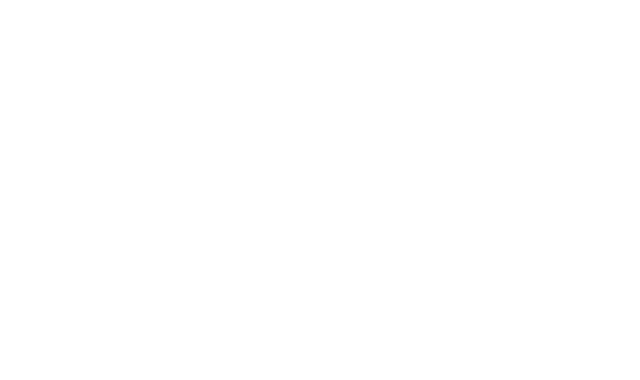
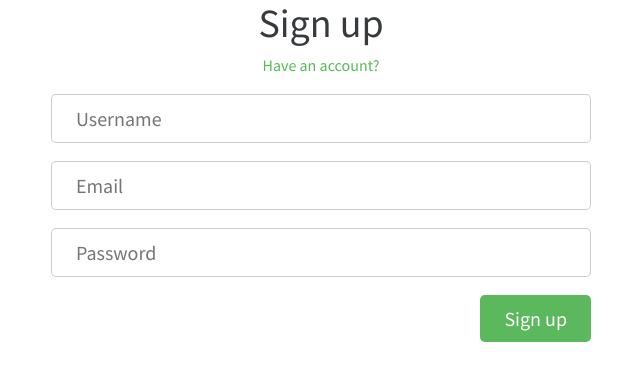
Before and after one commit to FrolovPavel/Medium-clone, a Vue app: page /#/register in a window 1280 px wide. Shown: the top 380 px of the page, without its empty margins (319-959 px from the left). Built offline with nearby package versions, Linux system fonts and the light colour scheme.

Commit message:
feat: add register page

```diff
--- a/src/App.vue
+++ b/src/App.vue
@@ -1,4 +1,9 @@
 <template>
   <div>
+    <router-view/>
   </div>
 </template>
+
+<style lang="scss">
+@import './assets/scss/main.scss';
+</style>
--- a/src/assets/scss/common.scss
+++ b/src/assets/scss/common.scss
@@ -1,10 +1,19 @@
+* {
+  font-family: "Source Sans Pro", sans-serif;
+  font-size: 16px;
+}
+
 .container {
   max-width: 1140px;
   margin: 0 auto;
   padding: 0 15px;
 }
 
-* {
-  font-family: "Source Sans Pro", sans-serif;
-  font-size: 16px;
+.link {
+  color: $green;
+
+  &:hover {
+    color: darken($green, 15%);
+    text-decoration: underline;
+  }
 }
--- a/src/assets/scss/main.scss
+++ b/src/assets/scss/main.scss
@@ -1,3 +1,4 @@
 @import 'normalize';
 @import 'fonts';
+@import 'vars';
 @import 'common';
--- a/src/assets/scss/vars.scss
+++ b/src/assets/scss/vars.scss
@@ -2,3 +2,11 @@
 
 $green: #5CB85C;
 $dark: #373a3c;
+$white: #fff;
+$grey: #999;
+$greyLight: #00000033;
+
+
+// BORDER-RADIUS
+$mainBR: 5px;
+$bigBR: 10px;
--- a/src/components/AppButton.vue
+++ b/src/components/AppButton.vue
@@ -1,13 +1,44 @@
 <template>
-
+  <button
+      class="button"
+      :class="`button--${view} button--${size}`"
+  >
+    <slot/>
+  </button>
 </template>
 
 <script>
 export default {
-  name: "AppButton"
+  name: 'AppButton',
+  props: {
+    view: {
+      type: String,
+      default: 'green'
+    },
+    size: {
+      type: String,
+      default: 'small'
+    }
+  }
 }
 </script>
 
-<style scoped>
+<style lang="scss">
+@import '../assets/scss/vars';
 
+.button {
+  border-radius: $mainBR;
+
+  //view
+  &--green {
+    background-color: $green;
+    color: $white;
+  }
+
+  //size
+  &--big {
+    padding: 12px 24px;
+    font-size: 20px;
+  }
+}
 </style>
--- a/src/components/AppInput.vue
+++ b/src/components/AppInput.vue
@@ -1,13 +1,37 @@
 <template>
-$END$
+  <input class="input" :type="type" :placeholder="placeholder"/>
 </template>
 
 <script>
 export default {
-name: "AppInput"
+  name: 'AppInput',
+  props: {
+    type: {
+      type: String,
+      default: 'text'
+    },
+    placeholder: {
+      type: String,
+      default: ''
+    }
+  }
 }
 </script>
 
-<style scoped>
+<style lang="scss">
+@import '../assets/scss/vars';
 
+.input {
+  padding: 12px 24px;
+  border-radius: $mainBR;
+  border: 1px solid $greyLight;
+  font-size: 20px;
+  font-weight: 500;
+  width: 100%;
+  color: $grey;
+
+  &:focus {
+    border-color: $green;
+  }
+}
 </style>
--- a/src/router/index.js
+++ b/src/router/index.js
@@ -0,0 +1,20 @@
+import Vue from 'vue'
+import VueRouter from 'vue-router'
+
+import Register from '@/views/Register.vue'
+
+Vue.use(VueRouter)
+
+const routes = [
+  {
+    path: '/register',
+    name: 'register',
+    component: Register,
+  },
+]
+
+const router = new VueRouter({
+  routes,
+})
+
+export default router
--- a/src/views/Register.vue
+++ b/src/views/Register.vue
@@ -1,27 +1,63 @@
 <template>
-  <div class="signup">
+  <div class="register">
     <div class="container">
-      <h1 class="signup__title">Sign in</h1>
+      <h1 class="register__title">Sign up</h1>
+      <router-link class="link" :to="{name: 'login'}">
+        Have an account?
+      </router-link>
+      <form class="register__form" @submit.prevent="onSubmit">
+        <app-input type="text" placeholder="Username"/>
+        <app-input type="email" placeholder="Email"/>
+        <app-input type="password" placeholder="Password"/>
+        <app-button class="register__btn" view="green" size="big">
+          Sign up
+        </app-button>
+      </form>
+
     </div>
   </div>
 </template>
 
 <script>
+import AppInput from "@/components/AppInput";
+import AppButton from "@/components/AppButton";
+
 export default {
-  name: 'AppRegister'
+  name: 'AppRegister',
+  components: {AppButton, AppInput},
+  methods: {
+    onSubmit() {
+      console.log('sub')
+    }
+  }
 }
 </script>
 
 <style scoped lang="scss">
 @import '../assets/scss/vars';
 
-.signup {
+.register {
+
+  text-align: center;
 
   &__title {
     color: $dark;
     font-weight: 400;
     font-size: 2.5rem;
-    text-align: center;
+    margin-bottom: 10px;
+  }
+
+  &__form {
+    display: flex;
+    flex-direction: column;
+    gap: 18px;
+    max-width: 540px;
+    margin: 20px auto 0;
+  }
+
+  &__btn {
+    max-width: 112px;
+    margin-left: auto;
   }
 }
 </style>
```
